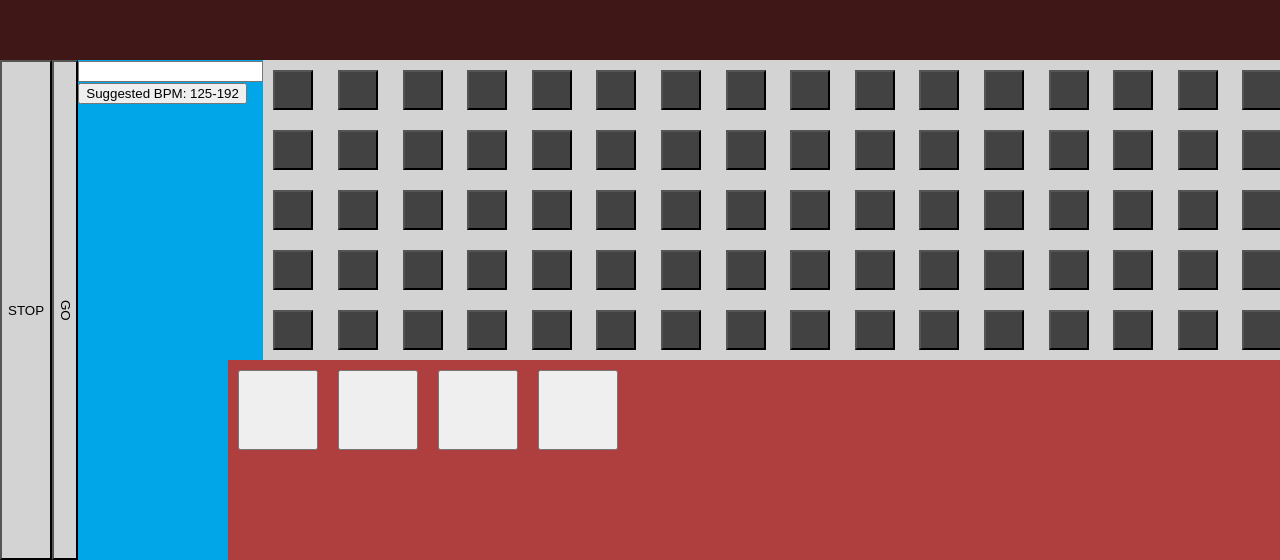
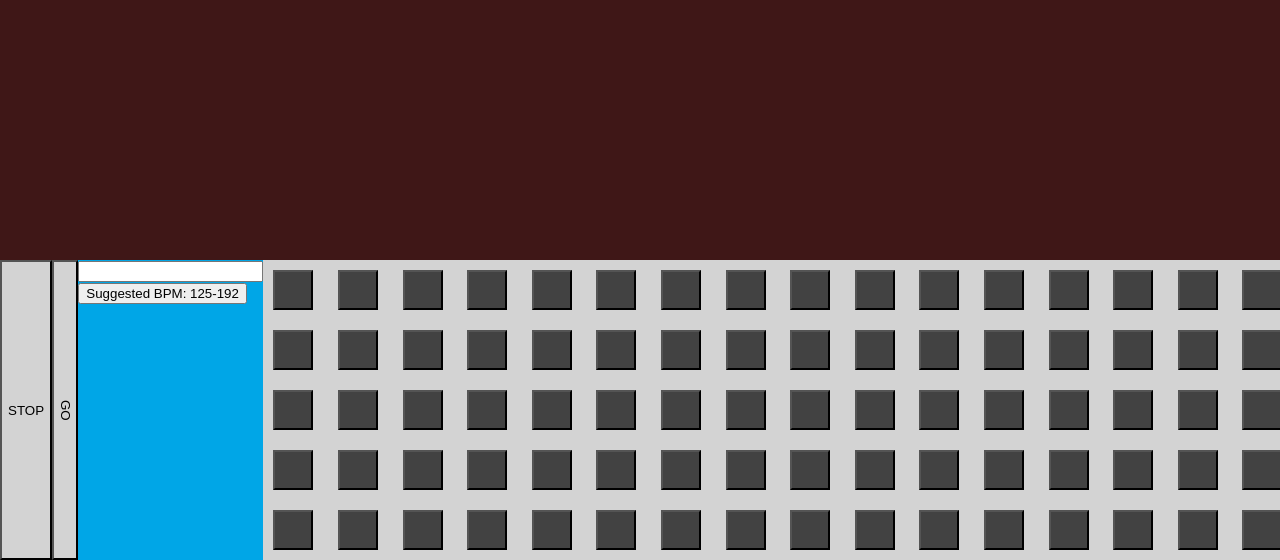
Before and after one commit to jessefuterman/drumseqver2, a React (Create React App) app: page / in a window 1280 px wide. Shown: the part 240-800 px from the top of the page. Built offline with nearby package versions, Linux system fonts and the light colour scheme; no server answers.

Commit message:
first commit

```diff
--- a/src/App.css
+++ b/src/App.css
@@ -1,8 +1,6 @@
 .App-header {
-   background-color: rgb(63, 23, 23);
+  background-color: rgb(63, 23, 23);
   min-height: 100vh;
-
-
 }
 
 .SequenceStep {
@@ -17,7 +15,7 @@
   background-color: rgb(0, 166, 231);
   justify-content: center;
   display: flex;
-  height: 500px;
+  height: 300px;
 
   position: absolute;
   bottom: 0px;
@@ -27,10 +25,10 @@
   writing-mode: vertical-rl;
   width: 100px;
 
-  background: #D3D3D3
+  background: #d3d3d3;
 }
-.buttonstop{
-  background:#D3D3D3
+.buttonstop {
+  background: #d3d3d3;
 }
 
 .SeqColumn {
@@ -44,7 +42,6 @@
 }
 
 .melodyBox {
-
   background-color: rgb(175, 62, 62);
   display: flex;
 
@@ -53,19 +50,13 @@
   height: 200px;
   position: absolute;
   left: 228px;
-  bottom: 200px
-
-
-
+  bottom: 200px;
 }
 
-.melodyButton{
+.melodyButton {
+  width: 80px;
+  height: 80px;
+  bottom: 0px;
 
-    width: 80px;
-    height: 80px;
-    bottom: 0px;
-
-    margin: 10px;
-
-
+  margin: 10px;
 }
--- a/src/component/drumpatterncontainer.js
+++ b/src/component/drumpatterncontainer.js
@@ -8,7 +8,7 @@ import hihatSound from "../sounds/closedhi.wav";
 import clap from "../sounds/808clap.wav";
 import boom from "../sounds/boom.wav";
 import snare from "../sounds/snare.wav";
-import MelodyBox from "./melodybox"
+
 
 var kick = new Tone.Player({
   url: kickSound,
@@ -445,7 +445,7 @@ class DrumPatternContainer extends Component {
           columnNum={(this.ColumnNum = 16)}
           isPressed={this.state.isPressed}
         />
-        <MelodyBox className="melodyBox">  </MelodyBox>
+
       </div>
       </div>
     );
--- a/src/component/seqcolumn.js
+++ b/src/component/seqcolumn.js
@@ -16,9 +16,8 @@ class SeqColumn extends Component {
   handleChange = event => {
     event.preventDefault();
     this.setState({ columnColor: event.target.value });
-    console.log("this is the state", this.state);
-    console.log(event.target.value);
-    console.log("is this working?");
+
+
   };
 
   backgroundColorPicker = () => {
```
Also changed, not shown: src/component/sequencestep.js (+5 -5 lines), 1 other file (tests, documents, lock files or other folders).
